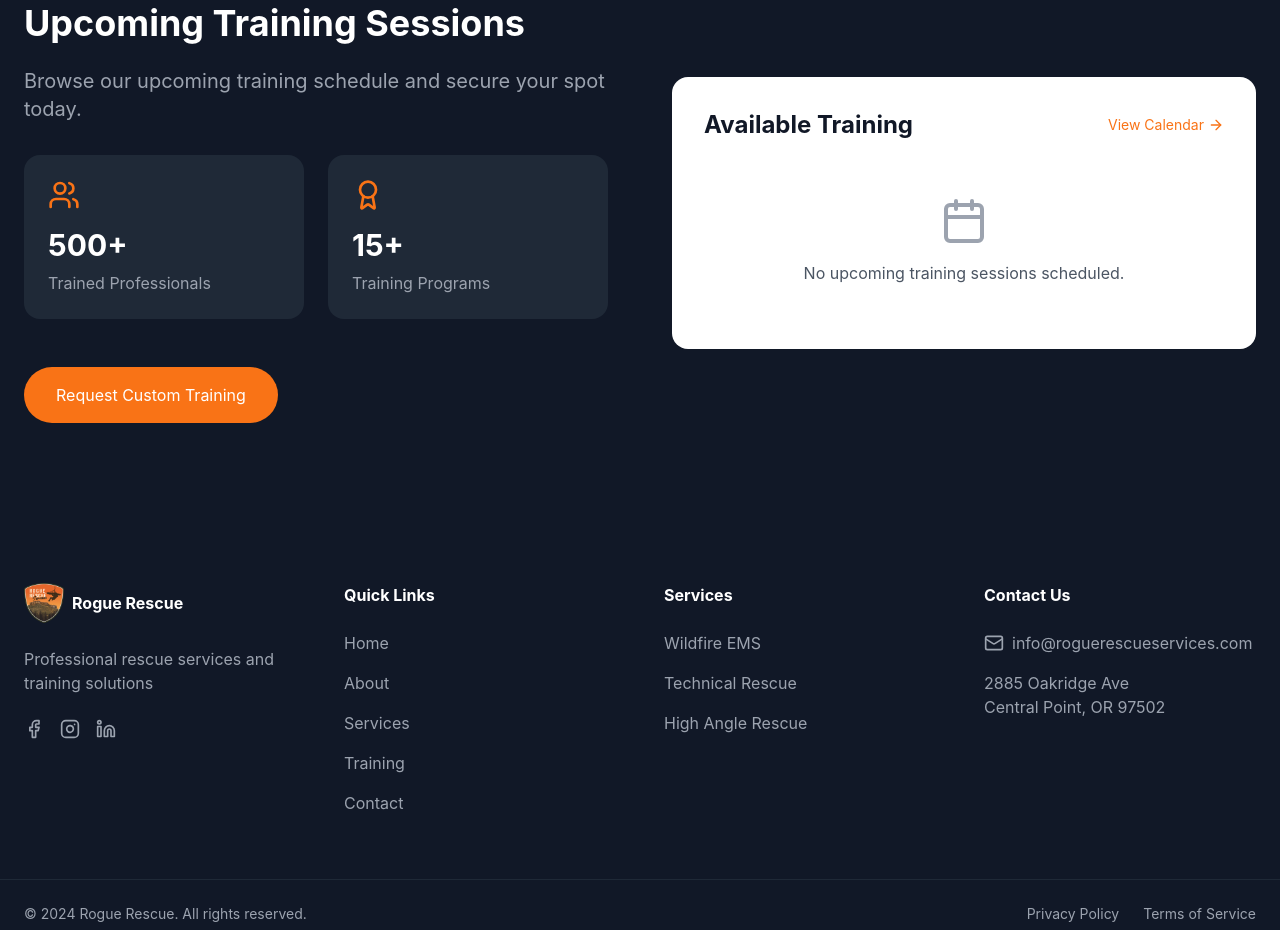
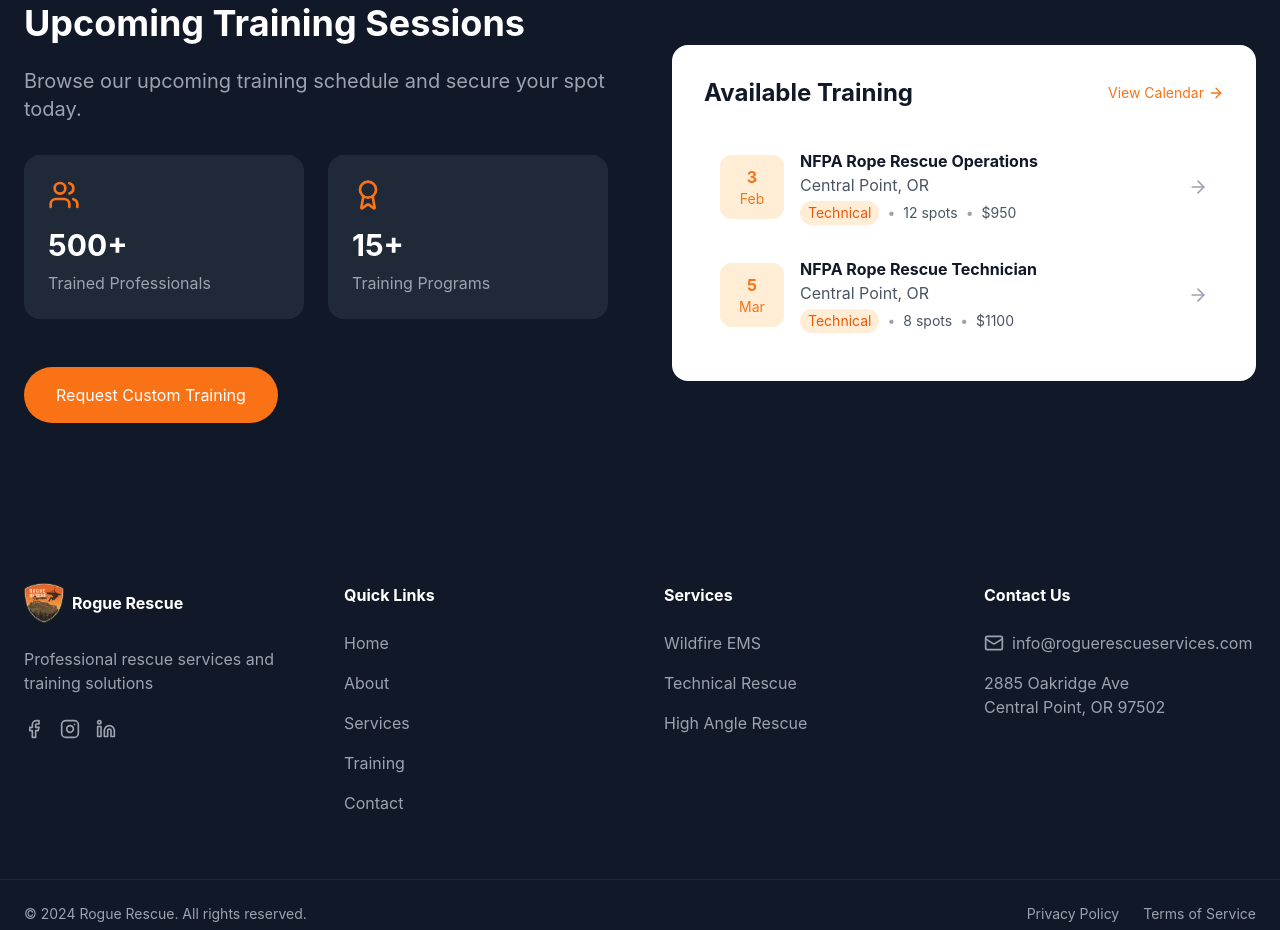
Before and after one commit to maresmarian/rogue-rescue, a Next.js app: page /training in a window 1280 px wide. Shown: the part 1460-2390 px from the top of the page. Built offline with nearby package versions, Linux system fonts and the light colour scheme.

Commit message:
konecne fungujou data

```diff
--- a/next.config.ts
+++ b/next.config.ts
@@ -13,7 +13,6 @@ const nextConfig = {
         contentSecurityPolicy: "default-src 'self'; script-src 'none'; sandbox;",
     },
     generateEtags: false,
-    unstable_runtimeJS: false,
     async headers() {
         return [
             {
@@ -21,15 +20,7 @@ const nextConfig = {
                 headers: [
                     {
                         key: 'Cache-Control',
-                        value: 'no-cache, no-store, must-revalidate',
-                    },
-                    {
-                        key: 'Pragma',
-                        value: 'no-cache',
-                    },
-                    {
-                        key: 'Expires',
-                        value: '0',
+                        value: 'no-store, max-age=0, must-revalidate',
                     },
                 ],
             },
--- a/src/app/page.tsx
+++ b/src/app/page.tsx
@@ -7,6 +7,9 @@ import MainChoices from "@/components/sections/MainChoices";
 import References from "@/components/sections/References";
 import Partners from "@/components/sections/Partners";
 import ScrollToTop from "@/components/common/ScrollToTop";
+
+export const dynamic = 'force-dynamic';
+export const revalidate = 0;
 
 export default function Home() {
     return (
--- a/src/components/sections/TrainingEventCard.tsx
+++ b/src/components/sections/TrainingEventCard.tsx
@@ -5,7 +5,7 @@
 import { motion } from 'framer-motion';
 import { Calendar, ArrowRight } from 'lucide-react';
 import type { TrainingEvent } from '@/types';
-import { formatDateInPT } from "@/lib/formatDate";
+import { formatDateForURL, formatDay, formatMonth } from "@/lib/formatDate";
 
 interface TrainingEventCardProps {
     event: TrainingEvent;
@@ -22,10 +22,10 @@ export default function TrainingEventCard({ event, onClick }: TrainingEventCardP
         >
             <div className="h-16 w-16 bg-orange-100 rounded-xl flex flex-col items-center justify-center flex-shrink-0">
                 <span className="text-orange-500 font-bold">
-                    {formatDateInPT(event.date, {day: 'numeric'})}
+                    {formatDay(event.date)}
                 </span>
                 <span className="text-orange-500 text-sm">
-                    {formatDateInPT(event.date, {month: 'short'})}
+                    {formatMonth(event.date)}
                 </span>
             </div>
 
--- a/src/components/training/Calendar.tsx
+++ b/src/components/training/Calendar.tsx
@@ -4,10 +4,10 @@ import { motion } from 'framer-motion';
 import { Calendar, ArrowRight } from 'lucide-react';
 import Link from 'next/link';
 import { getUpcomingEvents } from '@/data/training';
-import { useEffect, useState } from 'react';
+import { useEffect, useMemo, useState } from 'react';
 import type { TrainingEvent } from '@/types';
 import CalendarModal from './CalendarModal';
-import { formatDateInPT, formatDateForURL } from '@/lib/formatDate';
+import { formatDateForURL, formatDay, formatMonth } from '@/lib/formatDate';
 
 
 interface CalendarProps {
@@ -65,12 +65,15 @@ export default function TrainingCalendar({ className = '', limit }: CalendarProp
                                 >
                                     <div
                                         className="h-16 w-16 bg-orange-100 rounded-xl flex flex-col items-center justify-center flex-shrink-0">
-                                        <span className="text-orange-500 font-bold">
-                                            {formatDateInPT(event.date, {day: 'numeric'})}
-                                        </span>
-                                        <span className="text-orange-500 text-sm">
-                                            {formatDateInPT(event.date, {month: 'short'})}
-                                        </span>
+                                        <div
+                                            className="h-16 w-16 bg-orange-100 rounded-xl flex flex-col items-center justify-center flex-shrink-0">
+                                            <span className="text-orange-500 font-bold">
+                                                {formatDay(event.date)}
+                                            </span>
+                                            <span className="text-orange-500 text-sm">
+                                                {formatMonth(event.date)}
+                                            </span>
+                                        </div>
                                     </div>
 
                                     <div className="flex-grow min-w-0">
--- a/src/components/training/CalendarModal.tsx
+++ b/src/components/training/CalendarModal.tsx
@@ -6,7 +6,7 @@ import { motion, AnimatePresence } from 'framer-motion';
 import { ChevronLeft, ChevronRight, X } from 'lucide-react';
 import { TrainingEvent } from '@/types';
 import Link from 'next/link';
-import { formatDateForURL, formatDateInPT } from "@/lib/formatDate";
+import { formatDateForURL, formatDay, formatMonth, formatMonthYear } from '@/lib/formatDate';
 
 interface CalendarModalProps {
     isOpen: boolean;
@@ -18,6 +18,12 @@ export default function CalendarModal({ isOpen, onClose, events }: CalendarModal
     const [currentDate, setCurrentDate] = useState(new Date());
     const modalRef = useRef<HTMLDivElement>(null);
 
+    useEffect(() => {
+        console.log('Calendar Events:', events.map(e => ({
+            date: e.date,
+            formatted: formatDateForURL(e.date)
+        })));
+    }, [events]);
 
     useEffect(() => {
         const handleClickOutside = (event: MouseEvent) => {
@@ -86,7 +92,7 @@ export default function CalendarModal({ isOpen, onClose, events }: CalendarModal
                     className="border border-gray-200 p-2 min-h-[6rem] md:min-h-[8rem] relative group hover:bg-gray-50 transition-colors"
                 >
             <span className="text-sm text-gray-500">
-                {formatDateInPT(date, { day: 'numeric' })}
+                {formatDay(date)}
             </span>
 
                     {dayEvents.length > 0 && (
@@ -113,20 +119,9 @@ export default function CalendarModal({ isOpen, onClose, events }: CalendarModal
 
     const renderMobileList = () => {
         const monthEvents = events.filter(event => {
-            // Convert both dates to PT before comparison
-            const eventDateInPT = new Date(formatDateInPT(event.date, {
-                year: 'numeric',
-                month: 'numeric',
-                day: 'numeric'
-            }));
-            const currentDateInPT = new Date(formatDateInPT(currentDate, {
-                year: 'numeric',
-                month: 'numeric',
-                day: 'numeric'
-            }));
-
-            return eventDateInPT.getMonth() === currentDateInPT.getMonth() &&
-                eventDateInPT.getFullYear() === currentDateInPT.getFullYear();
+            const eventDate = new Date(event.date);
+            return eventDate.getMonth() === currentDate.getMonth() &&
+                eventDate.getFullYear() === currentDate.getFullYear();
         }).sort((a, b) => a.date.getTime() - b.date.getTime());
 
         return (
@@ -144,10 +139,10 @@ export default function CalendarModal({ isOpen, onClose, events }: CalendarModal
                                 <div
                                     className="h-14 w-14 bg-orange-100 rounded-xl flex flex-col items-center justify-center flex-shrink-0">
                                     <span className="text-orange-500 font-bold">
-                                        {formatDateInPT(event.date, { day: 'numeric' })}
+                                        {formatDay(event.date)}
                                     </span>
                                     <span className="text-orange-500 text-sm">
-                                        {formatDateInPT(event.date, { month: 'short' })}
+                                        {formatMonth(event.date)}
                                     </span>
                                 </div>
 
@@ -194,7 +189,7 @@ export default function CalendarModal({ isOpen, onClose, events }: CalendarModal
                                         <ChevronLeft className="w-5 h-5" />
                                     </button>
                                     <span className="text-base md:text-lg font-medium min-w-[150px] text-center">
-                                        {formatDateInPT(currentDate, { month: 'long', year: 'numeric' })}
+                                        {formatMonthYear(currentDate)}
                                     </span>
                                     <button
                                         onClick={nextMonth}
--- a/src/data/training.ts
+++ b/src/data/training.ts
@@ -76,7 +76,7 @@ export const TRAINING_COURSES: TrainingCourse[] = [
         duration: '4 days',
         price: 950,
         level: 'Intermediate',
-        dates: ['2025-02-04'],
+        dates: ['2025-02-03'],
         prerequisites: [
             'Physical fitness requirement',
             'Previous rope rescue experience recommended',
@@ -181,26 +181,14 @@ export const TRAINING_COURSES: TrainingCourse[] = [
 // Helper function to get upcoming events
 export function getUpcomingEvents() {
     const now = new Date();
-    const ptFormatter = new Intl.DateTimeFormat('en-US', {
-        timeZone: 'America/Los_Angeles',
-        year: 'numeric',
-        month: '2-digit',
-        day: '2-digit',
-    });
+    now.setHours(0, 0, 0, 0);
 
     const allEvents = TRAINING_COURSES.flatMap(course =>
-        course.dates.map(dateStr => {
-            const originalDate = new Date(dateStr);
-            // Format the date string in PT and create a new date object
-            const ptDate = ptFormatter.format(originalDate);
-            const [month, day, year] = ptDate.split('/');
-            const formattedDate = new Date(`${year}-${month}-${day}`);
-
-            return {
+        course.dates.map(dateStr => ({
             id: `${course.id}-${dateStr}`,
             courseId: course.id,
             title: course.title,
-                date: formattedDate,
+            date: new Date(dateStr),
             type: course.type,
             category: course.category,
             spots: course.maxParticipants,
@@ -209,16 +197,10 @@ export function getUpcomingEvents() {
             location: course.location,
             slug: course.slug,
             level: course.level
-            };
-        })
+        }))
     );
 
-    // Filter and sort using PT dates
     return allEvents
-        .filter(event => {
-            const ptNow = ptFormatter.format(now);
-            const ptEvent = ptFormatter.format(event.date);
-            return ptEvent >= ptNow;
-        })
+        .filter(event => event.date >= now)
         .sort((a, b) => a.date.getTime() - b.date.getTime());
 }
--- a/src/lib/formatDate.ts
+++ b/src/lib/formatDate.ts
@@ -1,19 +1,23 @@
 // src/lib/formatDate.ts
-
-export const formatDateInPT = (date: Date, options: Intl.DateTimeFormatOptions = {}) => {
-    return new Intl.DateTimeFormat('en-US', {
-        timeZone: 'America/Los_Angeles',
-        ...options
-    }).format(date);
+export const formatDateForURL = (date: Date | string) => {
+    const d = new Date(date);
+    return `${d.getFullYear()}-${String(d.getMonth() + 1).padStart(2, '0')}-${String(d.getDate()).padStart(2, '0')}`;
 };
 
-export const formatDateForURL = (date: Date) => {
-    const formatted = formatDateInPT(date, {
-        year: 'numeric',
-        month: '2-digit',
-        day: '2-digit'
-    });
-    // Convert from MM/DD/YYYY to YYYY-MM-DD
-    const [month, day, year] = formatted.split('/');
-    return `${year}-${month}-${day}`;
+export const formatDay = (date: Date | string) => {
+    const d = new Date(date);
+    return d.getDate();
 };
+
+export const formatMonth = (date: Date | string) => {
+    const d = new Date(date);
+    return new Intl.DateTimeFormat('en-US', { month: 'short' }).format(d);
+};
+
+export const formatMonthYear = (date: Date | string) => {
+    const d = new Date(date);
+    return new Intl.DateTimeFormat('en-US', {
+        month: 'long',
+        year: 'numeric'
+    }).format(d);
+};
```
Also changed, not shown: vercel.json. Lines whose indentation alone changed are shown as unchanged.
